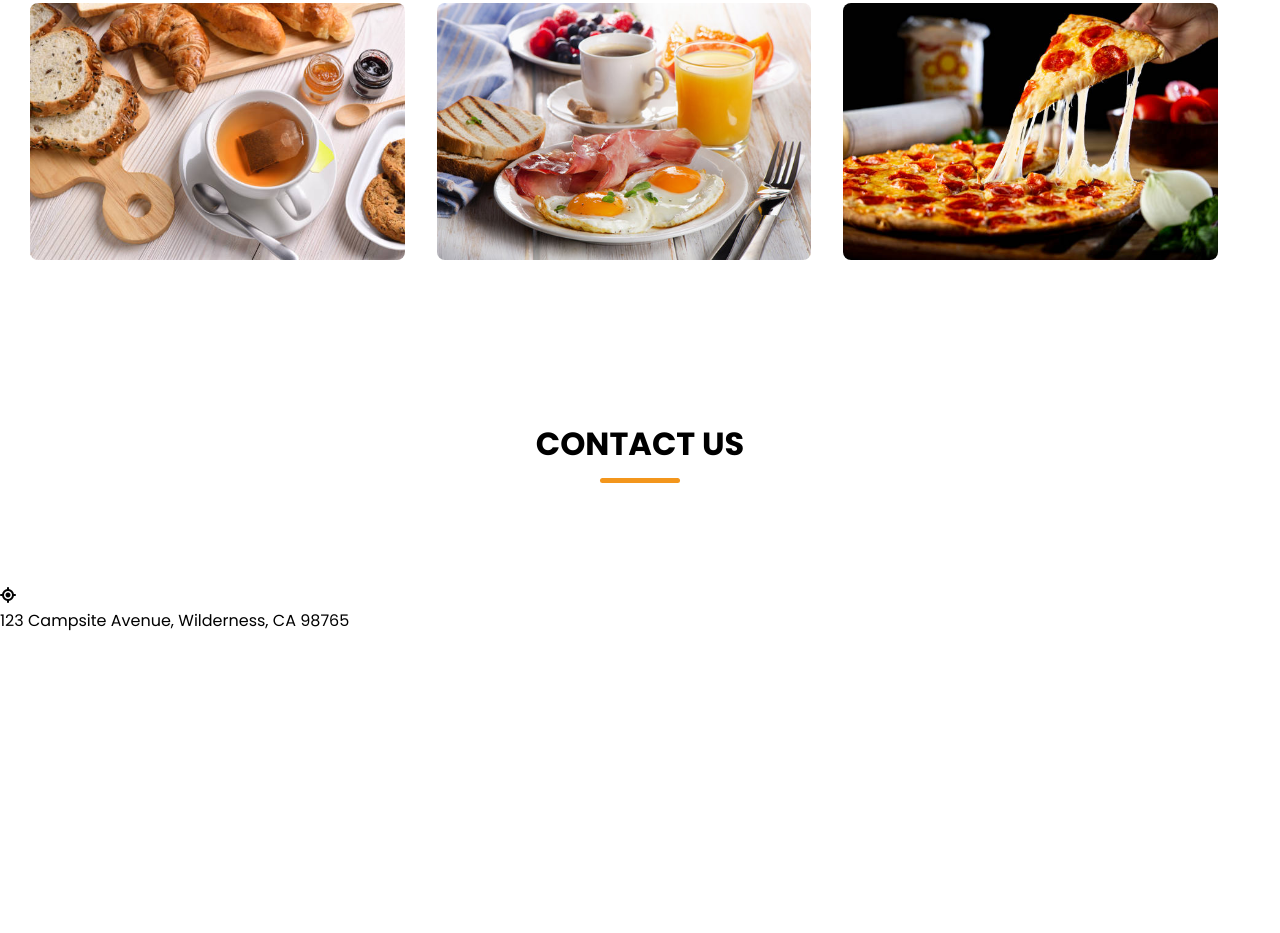
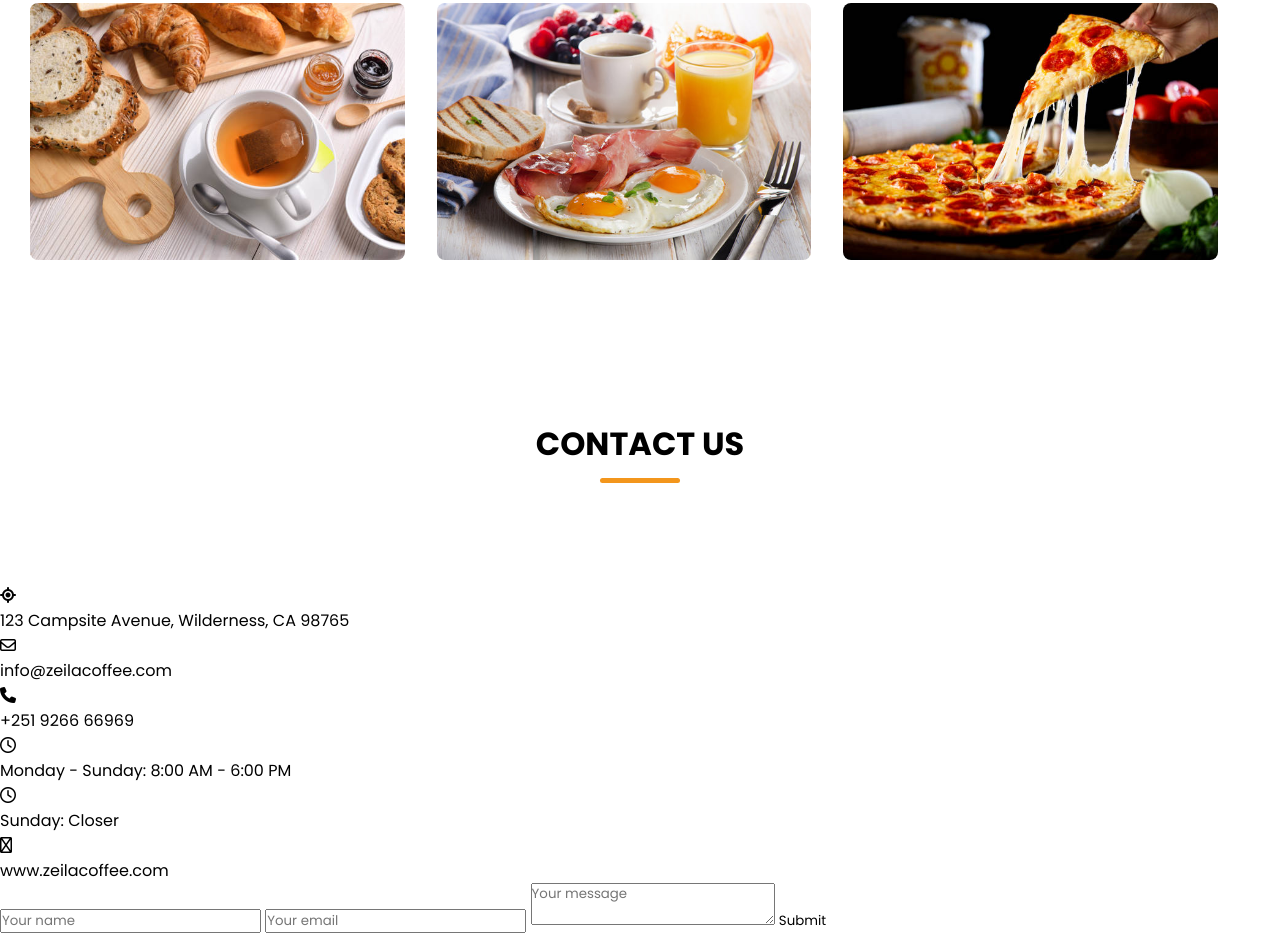
Before and after one commit to fuadmahmudeshetu/Interactive-Coffee-Website, a plain HTML site: page index.html in a window 1280 px wide. Shown: the part 4101-5034 px from the top of the page. Before the commit the page ends 4734 px from the top, so only its background shows below. Drawn offline with nearby package versions, Linux system fonts and the light colour scheme; a web font is replaced by a local one.

Commit message:
Adding contact us page

```diff
--- a/index.html
+++ b/index.html
@@ -194,7 +194,34 @@
                         <i class="fa-solid fa-location-crosshairs"></i>
                         <p>123 Campsite Avenue, Wilderness, CA 98765</p>
                     </li>
+                    <li class="contact-info">
+                        <i class="fa-regular fa-envelope"></i>
+                        <p>info@zeilacoffee.com</p>
+                    </li>
+                    <li class="contact-info">
+                        <i class="fa-solid fa-phone"></i>
+                        <p>+251 9266 66969</p>
+                    </li>
+                    <li class="contact-info">
+                        <i class="fa-regular fa-clock"></i>
+                        <p>Monday - Sunday: 8:00 AM - 6:00 PM</p>
+                    </li>
+                    <li class="contact-info">
+                        <i class="fa-regular fa-clock"></i>
+                        <p>Sunday: Closer</p>
+                    </li>
+                    <li class="contact-info">
+                        <i class="fa-regular fa-globe"></i>
+                        <p>www.zeilacoffee.com</p>
+                    </li>
                 </ul>
+
+                <form action="#" class="contact-form">
+                    <input type="text" placeholder="Your name"  class="form-input" required>
+                    <input type="email" placeholder="Your email"  class="form-input" required>
+                    <textarea placeholder="Your message" class="form-input" required></textarea>
+                    <button class="submit-button">Submit</button>
+                </form>
             </div>
          </section>
     </main>
```
